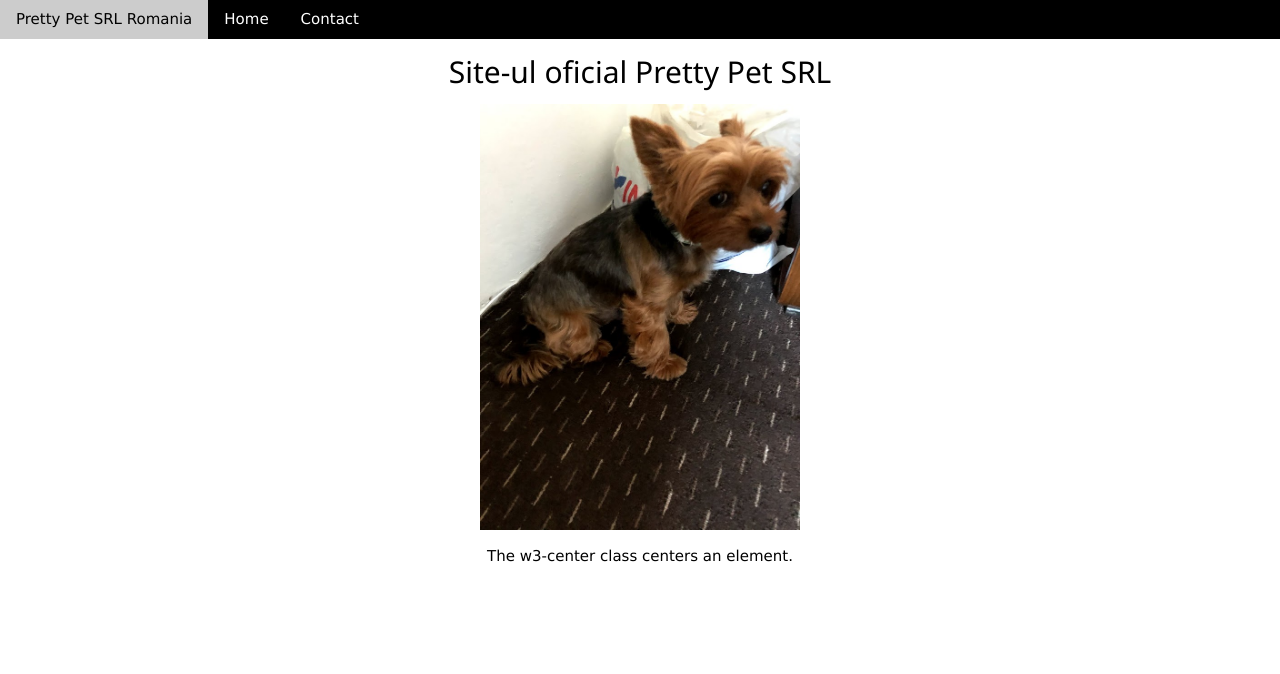
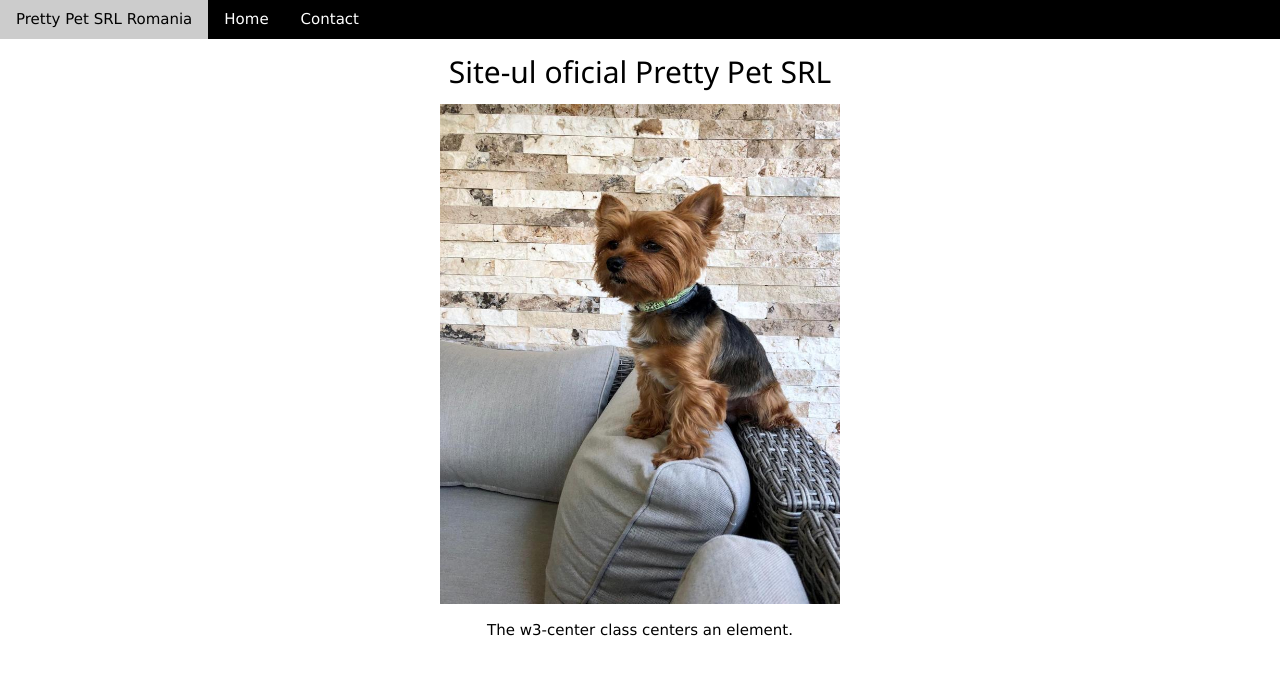
Before and after one commit to prettypet/prettypet.github.io, a plain HTML site: page index.html in a window 1280 px wide. Drawn offline with Linux system fonts and the light colour scheme.

Commit message:
Update index.html

```diff
--- a/index.html
+++ b/index.html
@@ -15,7 +15,10 @@
 
 <div class="w3-container w3-center">
   <h2>Site-ul oficial Pretty Pet SRL</h2>
-  <img src="IMG_0090.jpg" alt="car" style="width:80%;max-width:320px">
+<!--  <img src="jazz.jpeg" alt="car" style="width:80%;max-width:320px"> -->
+<a href="http://prettypet.github.io" target="_blank">
+  <img src="jazz.jpeg" alt="Lights" class="w3-hover-opacity" width="400" height="500 ">
+</a>
   <p>The w3-center class centers an element.</p>
 </div>
 
```
